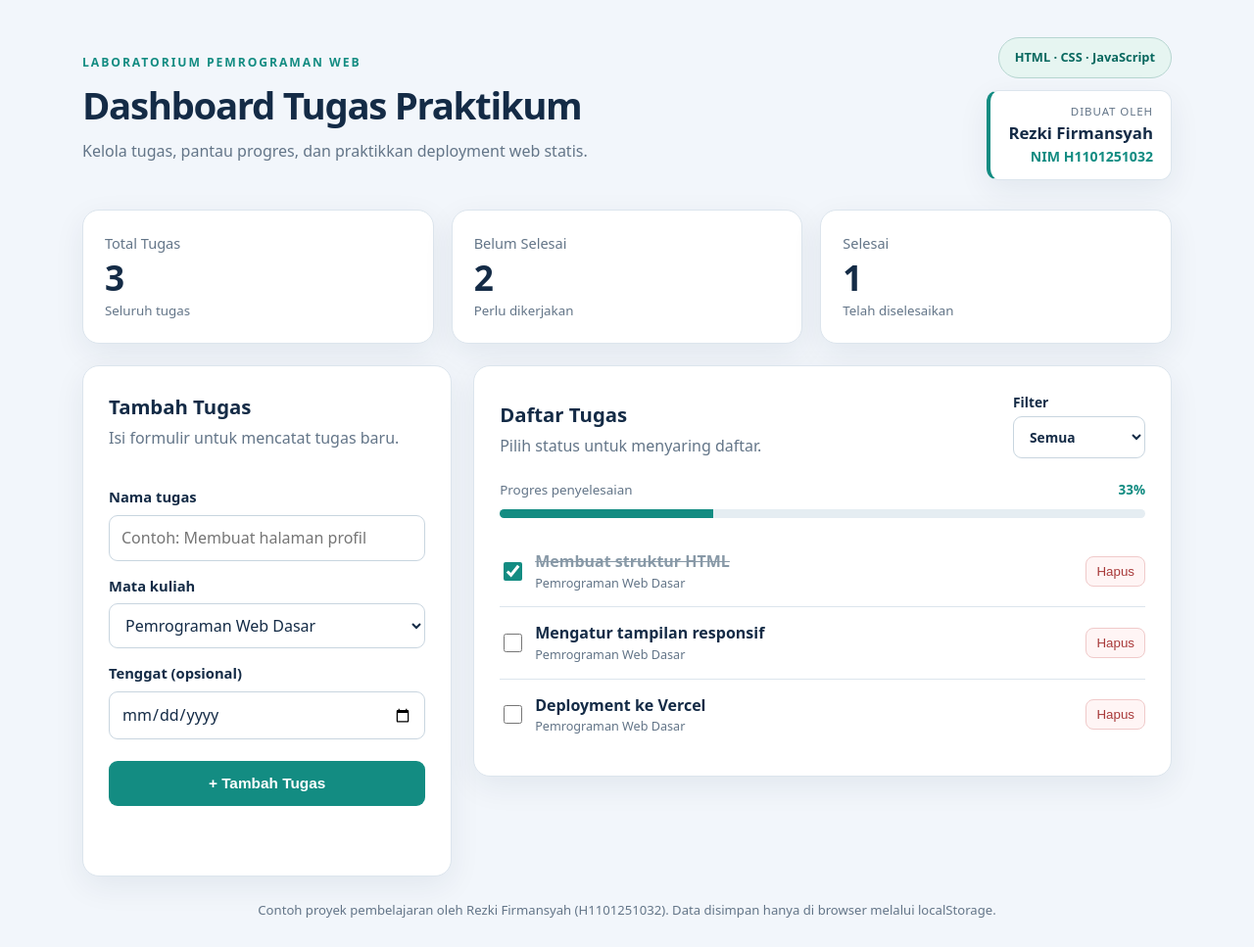
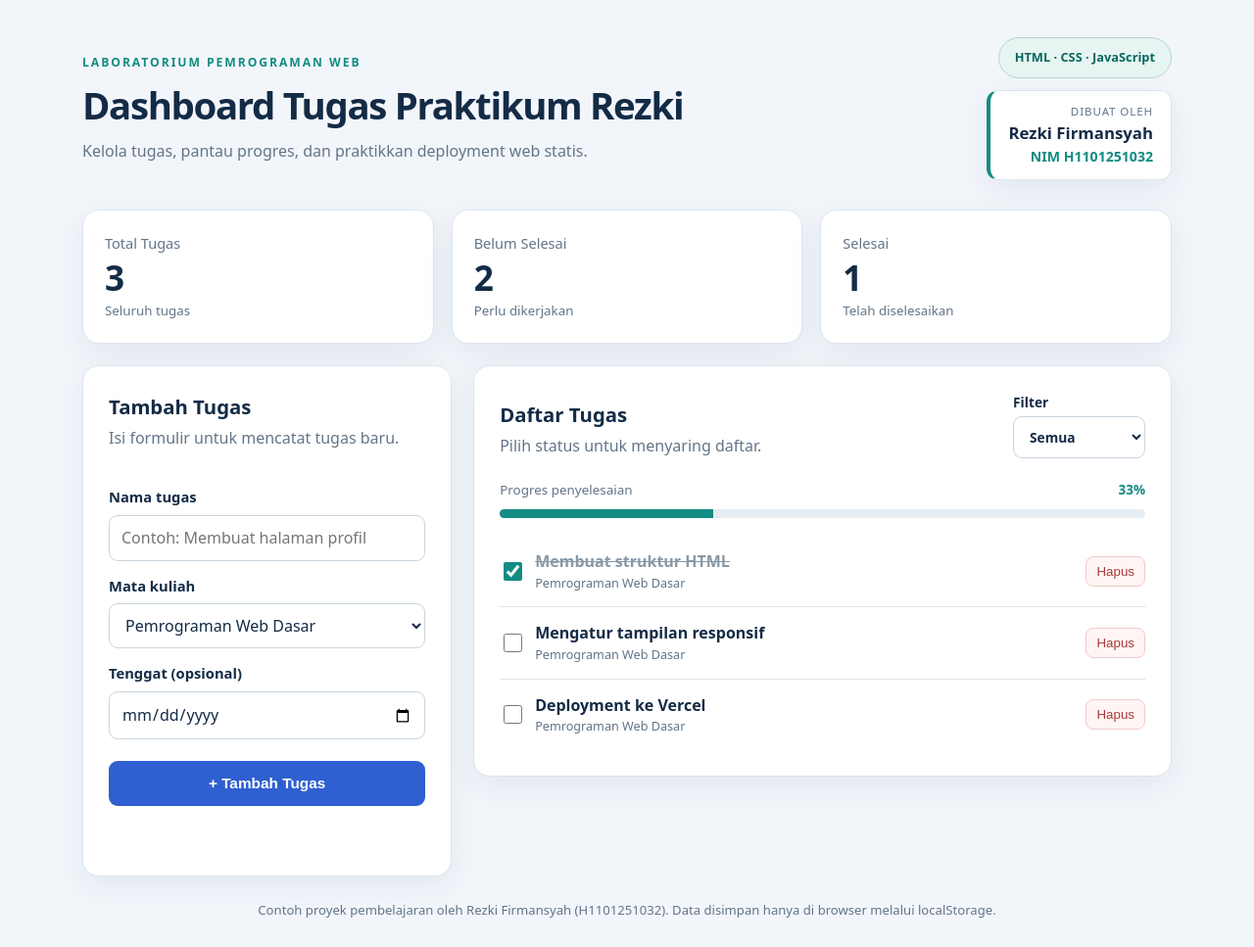
Before and after one commit to headlesstor7/PPWD-Dashboard-Tugas, a plain HTML site: page index.html in a window 1280 px wide. Shown: the whole page at 98% size. Drawn offline with Linux system fonts and the light colour scheme.

Commit message:
ganti judul dan ubah warna tombol tambah tugas (biru)

```diff
--- a/index.html
+++ b/index.html
@@ -13,7 +13,7 @@
     <header class="site-header">
       <div>
         <p class="eyebrow">LABORATORIUM PEMROGRAMAN WEB</p>
-        <h1>Dashboard Tugas Praktikum</h1>
+        <h1>Dashboard Tugas Praktikum Rezki</h1>
         <p class="subtitle">Kelola tugas, pantau progres, dan praktikkan deployment web statis.</p>
       </div>
       <div class="header-side">
--- a/style.css
+++ b/style.css
@@ -34,8 +34,8 @@ form { display: flex; flex-direction: column; }
 form label { margin: 14px 0 7px; font-weight: 650; font-size: .92rem; }
 input, select { min-height: 45px; width: 100%; border: 1px solid #c8d5df; background: white; border-radius: 9px; padding: 10px 12px; color: var(--navy); font: inherit; }
 input:focus, select:focus, button:focus-visible { outline: 3px solid #94d6d0; outline-offset: 2px; }
-.primary-btn { margin-top: 22px; min-height: 46px; border: 0; border-radius: 9px; color: white; background: var(--teal); cursor: pointer; font-weight: 750; font-size: .96rem; }
-.primary-btn:hover { background: #0e736b; }
+.primary-btn { margin-top: 22px; min-height: 46px; border: 0; border-radius: 9px; color: white; background: #2f5fd0; cursor: pointer; font-weight: 750; font-size: .96rem; }
+.primary-btn:hover { background: #244aa8; }
 .feedback { color: #08766b; min-height: 1.3em; font-size: .85rem; }
 .list-head { display: flex; align-items: flex-end; justify-content: space-between; gap: 16px; }
 .filter-label { display: flex; flex-direction: column; gap: 4px; font-weight: 650; font-size: .86rem; width: 135px; }
```
